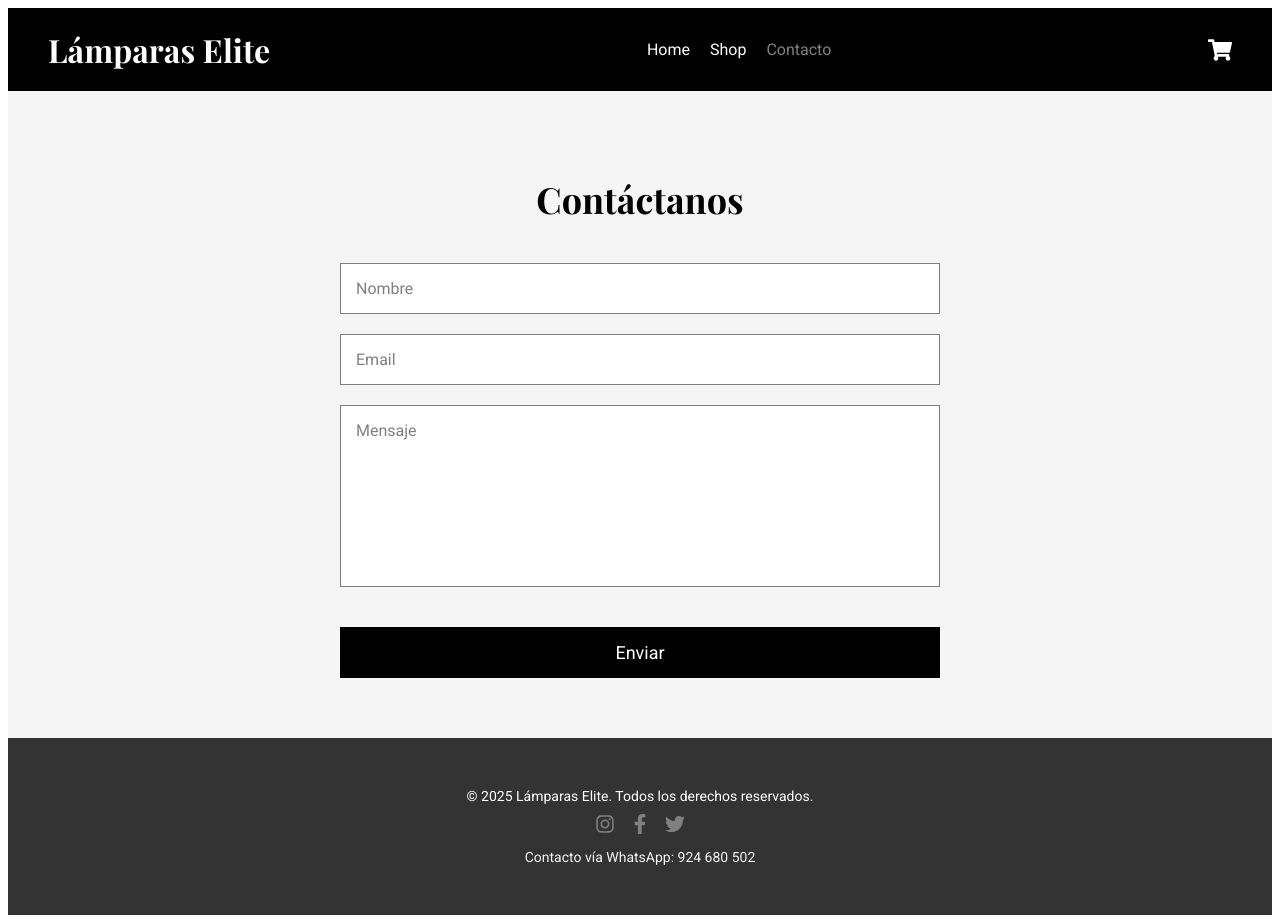
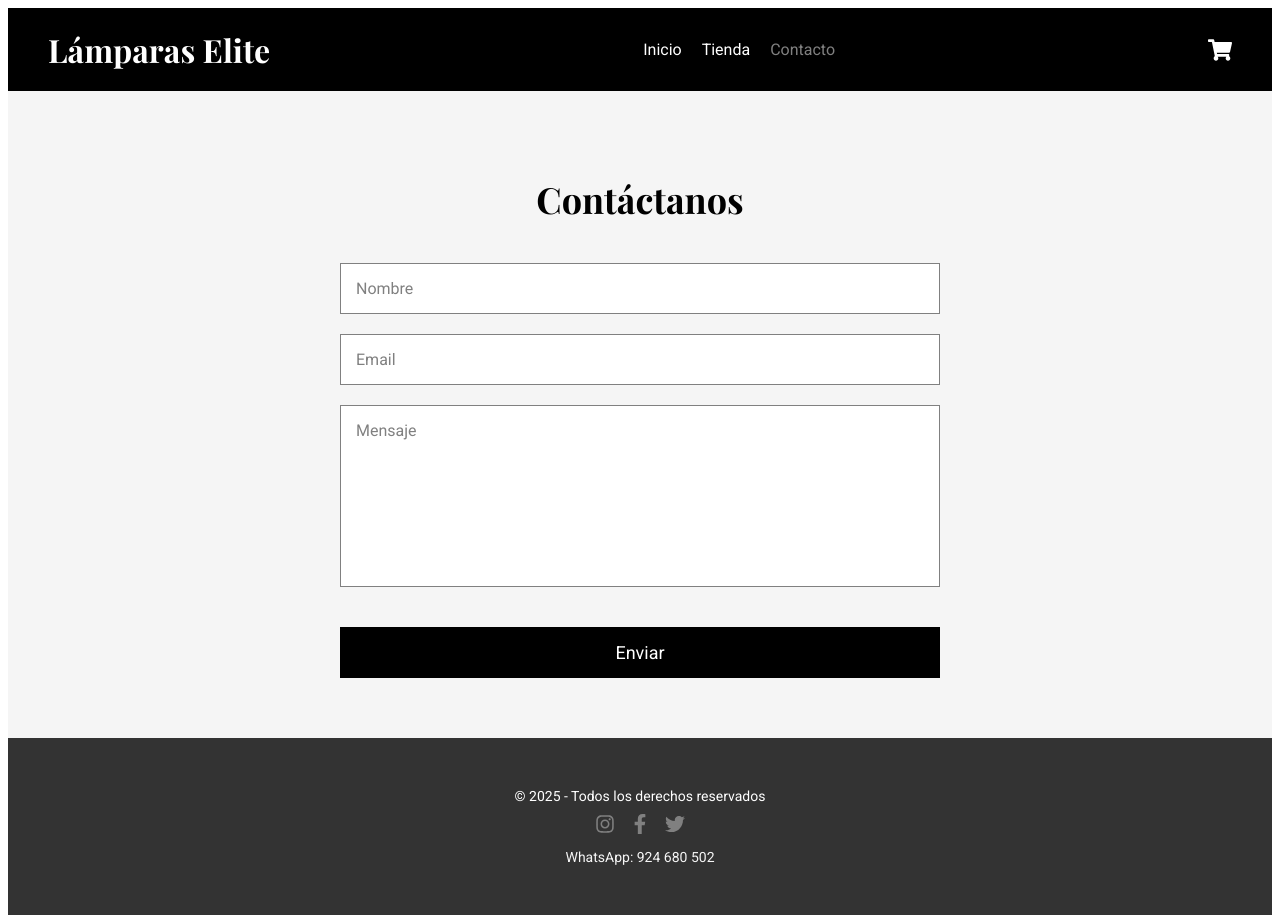
Before and after one commit to OscarCantaro/lamparas-lujosas, a React (Create React App) app: page /contact in a window 1280 px wide. Built offline with nearby package versions, Linux system fonts and the light colour scheme.

Commit message:
actualizando detalles - cierre

```diff
--- a/src/components/Footer.js
+++ b/src/components/Footer.js
@@ -44,9 +44,7 @@ const WhatsAppInfo = styled.p`
 const Footer = () => {
   return (
     <FooterWrapper>
-      <Copyright>
-        &copy; 2025 Lámparas Elite. Todos los derechos reservados.
-      </Copyright>
+      <Copyright>&copy; 2025 - Todos los derechos reservados</Copyright>
       <SocialLinks>
         <SocialIcon
           href="https://instagram.com"
@@ -70,8 +68,8 @@ const Footer = () => {
           <FaTwitter />
         </SocialIcon>
       </SocialLinks>
-      <WhatsAppInfo>Contacto vía WhatsApp: 924 680 502</WhatsAppInfo>{" "}
-      {/* Reemplaza con tu número real */}
+      <WhatsAppInfo>WhatsApp: 924 680 502</WhatsAppInfo>
+      {""}
     </FooterWrapper>
   );
 };
--- a/src/components/Header.js
+++ b/src/components/Header.js
@@ -90,9 +90,9 @@ const Header = () => {
       <Logo to="/">Lámparas Elite</Logo>
       <NavMenu>
         <NavItem to="/" end>
-          Home
+          Inicio
         </NavItem>
-        <NavItem to="/shop">Shop</NavItem>
+        <NavItem to="/shop">Tienda</NavItem>
         <NavItem to="/contact">Contacto</NavItem>
       </NavMenu>
       <CartIcon /> {/* Sin funcionalidad por ahora */}
--- a/src/pages/Shop.js
+++ b/src/pages/Shop.js
@@ -2,7 +2,7 @@ import React from "react";
 import styled from "styled-components";
 import { products } from "../data/products";
 import ProductCard from "../components/ProductCard";
-import { motion } from "framer-motion"; // Nueva importación
+import { motion } from "framer-motion";
 
 const Grid = styled(motion.div)`
   display: grid;
```
Also changed, not shown: src/index.js (+3 -5 lines).
